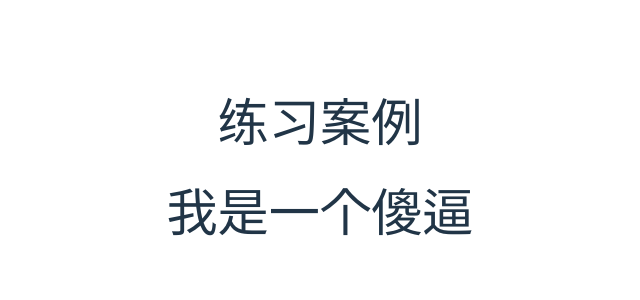
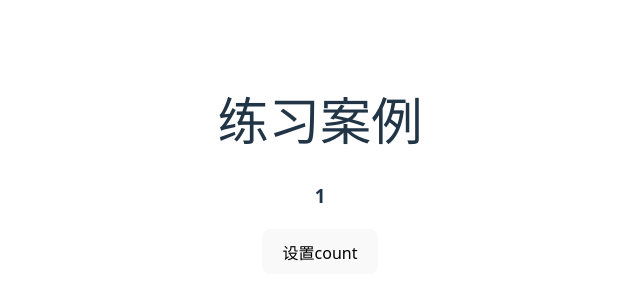
Before and after one commit to makursi/mylearningreacttrip, a React (Vite) app: page / in a window 1280 px wide. Shown: the part 234-534 px from the top of the page, without its empty margins (320-960 px from the left). Built offline with nearby package versions, Linux system fonts and the light colour scheme.

Commit message:
hook useSyncExternalStore

```diff
--- a/src/App.tsx
+++ b/src/App.tsx
@@ -12,14 +12,23 @@ import "./App.css";
 // import { Skeleton } from "./components/async/conponentAsyncData";
 // import UseMyReducerHook from "./hooks/useReducerChoria";
 // import TodoList from "./hooks/useImmerChoria";
-import UseSyncExternalStore from "./hooks/useSyncExternalStore";
+import useStorage from "./hooks/useSyncExternalStore";
 
 function App() {
+  const [count, setCount] = useStorage("data", 1);
+
   return (
     <>
       <h1>练习案例</h1>
       {/* 案例引用 */}
-      <UseSyncExternalStore></UseSyncExternalStore>
+      <h3>{count}</h3>
+      <button
+        onClick={() => {
+          setCount(count + 1);
+        }}
+      >
+        设置count
+      </button>
     </>
   );
 }
--- /dev/null
+++ b/src/hooks/useSyncExternalStore.ts
@@ -0,0 +1,58 @@
+//react18 hook
+// 用于从外部存储（例如状态管理库、浏览器 API 等）获取状态并在组件中同步显示。
+// 场景:1.订阅外部 store 例如(redux,Zustand德语)
+//      2.订阅浏览器API 例如(online,storage,location)等
+//      3.抽离逻辑，编写自定义hooks
+//      4.服务端渲染支持
+//https://message163.github.io/react-docs/react/hooks/useSyncExternalStore.html
+
+import { useSyncExternalStore } from "react";
+
+//callback 是React 传给你的一个"通知函数",当调用 callback()时, React 会重新渲染组件更新UI
+// const subscribe = (callback: () => void) => {
+
+//   callback();
+
+//   return () => {
+
+//   }
+// };
+
+// const getSnapshot = () = >{
+//   return data
+// }
+// const res = useSyncExternalStore(subscribe,getSnapshot)
+// 返回 该res 的当前快照 , 在渲染逻辑中使用
+//1.实现useStorage hook
+
+export default function useStorage(key: any, defaultValue?: any) {
+  const subscribe = (callback: () => void) => {
+    window.addEventListener("storage", (e) => {
+      callback();
+      console.log("触发了localStorge事件", e);
+    });
+
+    return () => {
+      //返回清理函数, 避免内存泄露
+      window.removeEventListener("storage", callback);
+    };
+  };
+  //获取当前值
+  //当callback()被调用 -> 重新调用 getSnapshot() ->更新组件
+  const getSnapshot = () => {
+    return (
+      (localStorage.getItem(key)
+        ? JSON.parse(localStorage.getItem(key)!)
+        : null) || defaultValue
+    );
+  };
+
+  const setStorage = (value: any) => {
+    //先保存当前的新值到localStorage
+    localStorage.setItem(key, JSON.stringify(value));
+    // 手动触发storage事件
+    window.dispatchEvent(new StorageEvent("storage"));
+  };
+  const res = useSyncExternalStore(subscribe, getSnapshot);
+  return [res, setStorage];
+}
--- a/src/hooks/useSyncExternalStore.tsx
+++ /dev/null
@@ -1,9 +0,0 @@
-import { useSyncExternalStore } from "react";
-
-export default function useSyncExternalStore() {
-  return (
-    <>
-      <h1>我是一个傻逼</h1>
-    </>
-  );
-}
```
